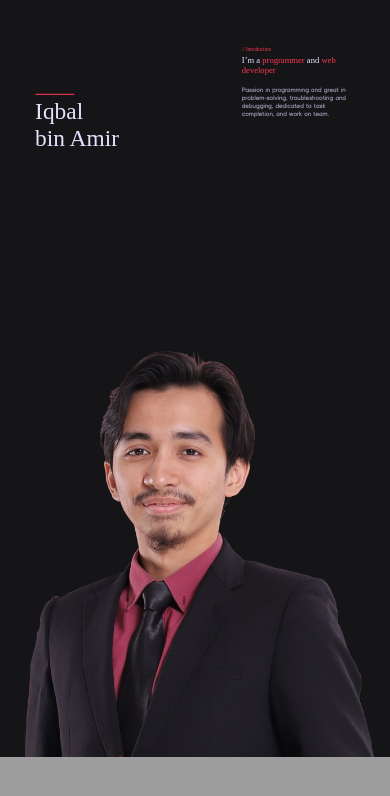
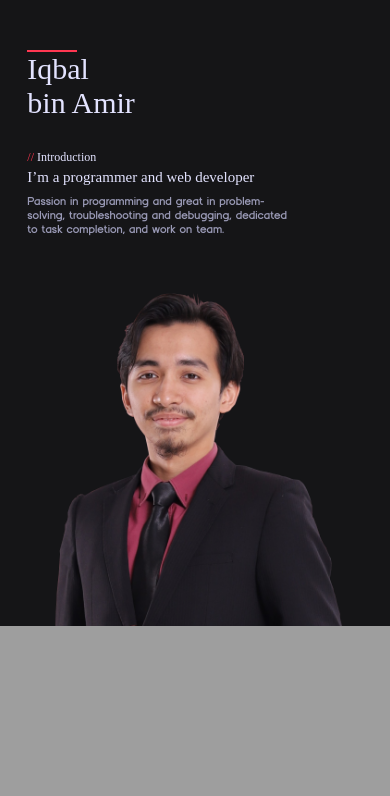
Before and after one commit to Iqbal-272/website-bal, a plain HTML site: page index.html in a window 390 px wide. Drawn offline with Linux system fonts and the light colour scheme; a web font is replaced by a local one.

Commit message:
Add files via upload

```diff
--- a/home.css
+++ b/home.css
@@ -20,24 +20,21 @@
 }
 
 
-
+.nameContainer {
+    position: absolute;
+    left: 7vw;
+    top: 25vw;
+    z-index: 2;
+}
 /* Style for line decoration */
 .lineDeco {
-    position: absolute;
     width: 10vw;
     height: .3vw;
     background-color: var(--highlight_color);
-    transform: translate(7vw, 22vw);
 }
-
-
-
 /* Style for name  */
 .nameText {
-    position: absolute;
     width: 28vw;
-    transform: translate(7vw, 23vw);
-    z-index: 2;
     font-size: 6vw;
     color: var(--text_color1);
 }
@@ -48,31 +45,31 @@
 .balImage {
     position: absolute;
     width: 42vw;
-    left: 26vw;
+    left: 27vw;
     bottom: 0;
 }
 
 
 
 /* Style for introduction  */
+.introContainer {
+    position: absolute;
+    right: 7vw;
+    top: 8vw;
+    width: 31vw;
+}
 .intro1Text {
-    position: absolute;
-    transform: translate(60vw, 9.7vw);
     z-index: 2;
-    font-size: 1.3vw;
+    font-size: 1.7vw;
     color: var(--text_color1);
+    margin-bottom: .7vw;
 }
 .intro2Text {
-    position: absolute;
-    width: 28vw;
-    transform: translate(60vw, 12vw);
     z-index: 2;
-    font-size: 2.2vw;
+    font-size: 2vw;
+    margin-bottom: 1.5vw;
 }
 .intro3Text {
-    position: absolute;
-    width: 28vw;
-    transform: translate(60vw, 20vw);
     z-index: 2;
     font-family: DREPHONIC;
     font-size: 1.7vw;
@@ -94,18 +91,55 @@
 
     /* Style for Bal Image */
     .baseBox {
-        height: 190vw;
+        height: 610px;
     }
 
     /* Style for Bal Image */
     .balImage {
-        width: 100vw;
+        width: 320px;
         bottom: 0;
-        left: 0vw;
+        left: 0;
+        right: 0;
+        text-align: center;
         overflow-x: clip;
+        margin: auto;
     }
 
+
+    .nameContainer {
+        top: 50px;
+    }
+    .nameText {
+        width: auto;
+        font-size: 30px;
+    }
+    .lineDeco {
+        width: 50px;
+        height: 2px;
+    }
+
+
+    .introContainer {
+        width: 70vw;
+        left: 7vw;
+        top: 150px;
+    }
     .intro1Text {
-        color: var(--highlight_color);
+        font-size: 12px;
+        margin-bottom: 1vw;
+    }
+    .intro2Text {
+        font-size: 15px;
+        margin-bottom: 2vw;
+    }
+    .intro3Text {
+        font-size: 12px;
     }
 }
+
+@media screen and (max-width: 320px) {
+
+    .balImage {
+        width: 100vw;
+    }
+}
--- a/index.html
+++ b/index.html
@@ -47,6 +47,7 @@
 
 		<div id="homePage" class="baseBox">
 
+			<div class="nameContainer">
 				<!-- Line decoration -->
 				<div class="lineDeco"></div>
 
@@ -54,19 +55,22 @@
 				<div id="nameBal" class="mainTextStyle nameText">
 					Iqbal <br> bin Amir
 				</div>
+			</div>
 
 			<!-- Picture Bal -->
 			<img class="balImage" src="Picture/Bal.png">
 
 			<!-- Introduction text -->
-			<div class="mainTextStyle intro1Text">
+			<div class="mainTextStyle introContainer">
+				<div class="intro1Text">
 					<hl>//</hl> Introduction
 				</div>
-			<div id="middle" class="mainTextStyle intro2Text">
-				I’m a <hl>programmer</hl> and <hl>web developer</hl>
+				<div id="middle" class="intro2Text">
+					I’m a programmer and web developer
 				</div>
-			<div class="mainTextStyle intro3Text">
+				<div class="intro3Text">
 					Passion in programming and great in problem-solving, troubleshooting and debugging, dedicated to task completion, and work on team.
+				</div>
 			</div>
 
 		</div>
```
Lines whose indentation alone changed are shown as unchanged.
